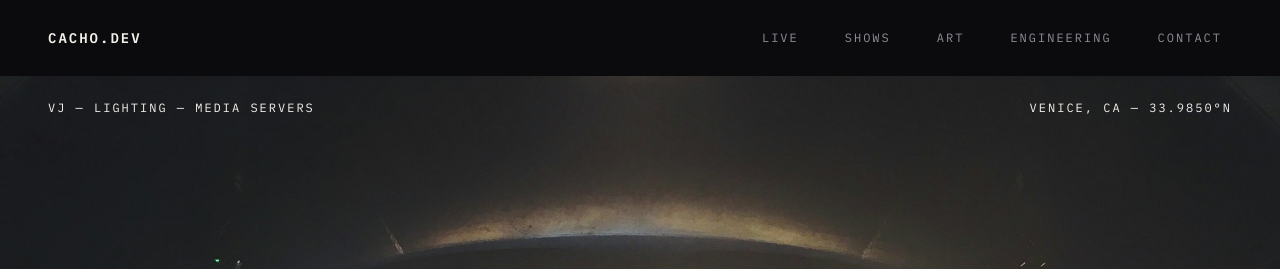
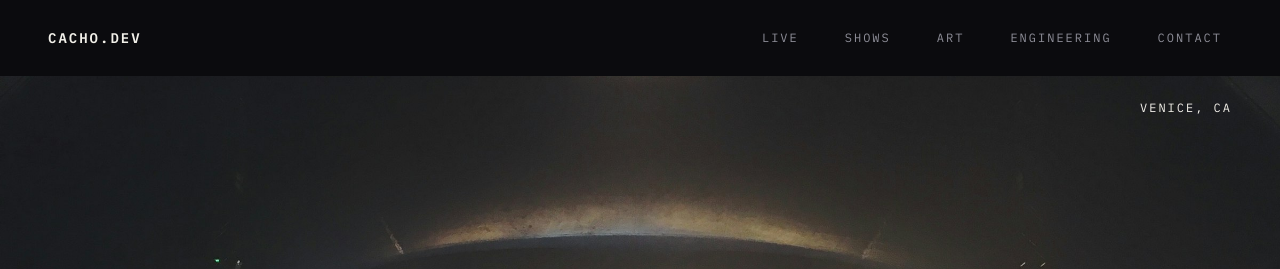
Before and after one commit to Tortillaguy/Tortillaguy.github.io, an Astro site: page / in a window 1280 px wide. Shown: the top 269 px of the page. Built offline with nearby package versions, Linux system fonts and the light colour scheme; Astro itself is replaced by a stand-in of ours; a web font is replaced by a local one.

Commit message:
style(encore): trim hero meta and booking line per feedback
Co-Authored-By: Claude Fable 5 <noreply@anthropic.com>

```diff
--- a/src/sections/Contact.astro
+++ b/src/sections/Contact.astro
@@ -3,7 +3,7 @@ import SectionHeader from "../components/SectionHeader.astro";
 ---
 
 <section class="px-5 md:px-12 pt-16 md:pt-32">
-  <SectionHeader id="contact" index="04" title="LET’S TALK" meta="BOOKING SPRING 2026" />
+  <SectionHeader id="contact" index="04" title="LET’S TALK" />
 
   <div class="md:flex md:items-center md:justify-between md:gap-12 pt-2">
     <p class="font-inter text-encore-dim text-sm md:text-base leading-[1.6] max-w-[440px] m-0">
--- a/src/sections/Hero.astro
+++ b/src/sections/Hero.astro
@@ -22,10 +22,8 @@ import heroImage from "../assets/hero.jpg";
   >
   </div>
 
-  <div class="relative flex justify-between px-5 py-4 md:px-12 md:py-6 font-plex text-[9px] md:text-xs tracking-[2px] text-encore-fg">
-    <span>VJ — LIGHTING — MEDIA SERVERS</span>
-    <span class="hidden md:inline">VENICE, CA — 33.9850°N</span>
-    <span class="md:hidden">VENICE, CA</span>
+  <div class="relative flex justify-end px-5 py-4 md:px-12 md:py-6 font-plex text-[9px] md:text-xs tracking-[2px] text-encore-fg">
+    <span>VENICE, CA</span>
   </div>
 
   <div class="relative px-5 md:px-12 font-grotesk font-medium leading-[0.95] text-[36px] md:text-[64px]">
```
